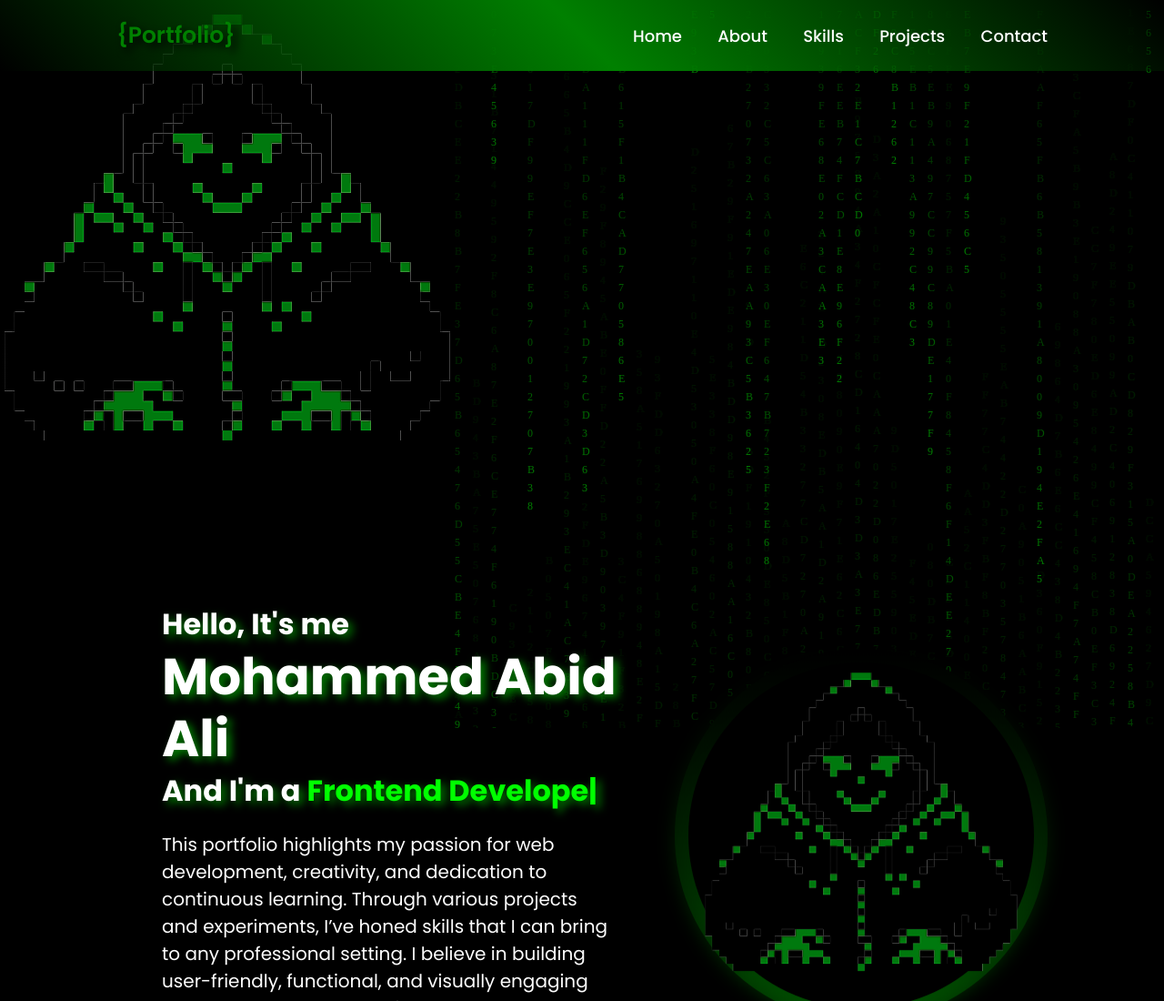
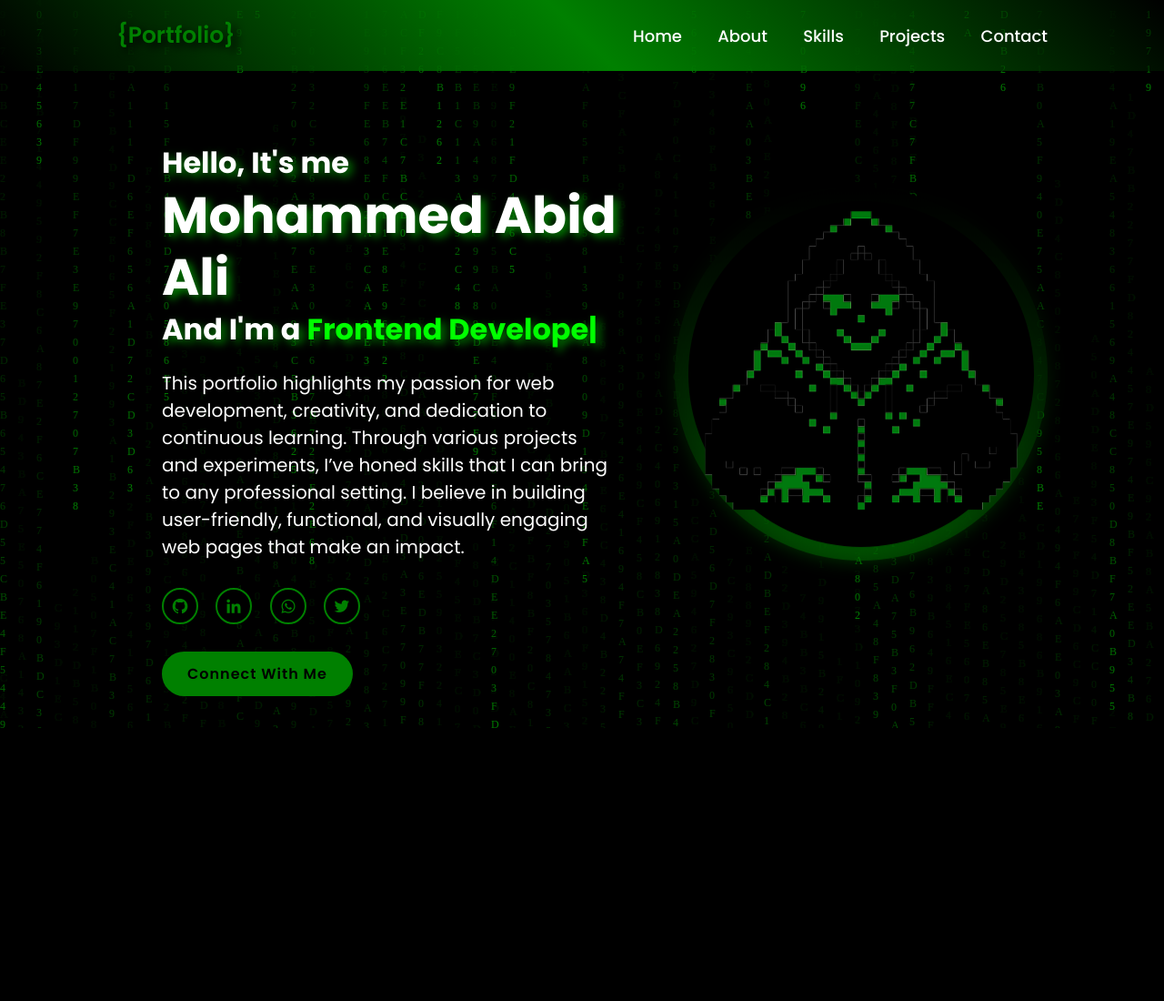
Before and after one commit to mohammedabidali1453/portfolio, a plain HTML site: page index.html in a window 1280 px wide. Shown: the top 1100 px of the page at 91% size. Drawn offline with nearby package versions, Linux system fonts and the light colour scheme; animation ran at ten frames a second.

Commit message:
Update index.html

```diff
--- a/index.html
+++ b/index.html
@@ -6,8 +6,7 @@
     <meta name="viewport" content="width=device-width, initial-scale=1.0">
     <title>Portfolio | Mohammed Abid Ali</title>
 
-   <img src="./IMAGES/saianon.png" alt="Logo">
-
+    <link rel="icon" type="png|image" href="IMAGES/saianon.png">
     <link rel="icon" href="./favicon.ico" type="image/x-icon">
 
     <link rel="stylesheet" href="style.css">
```
